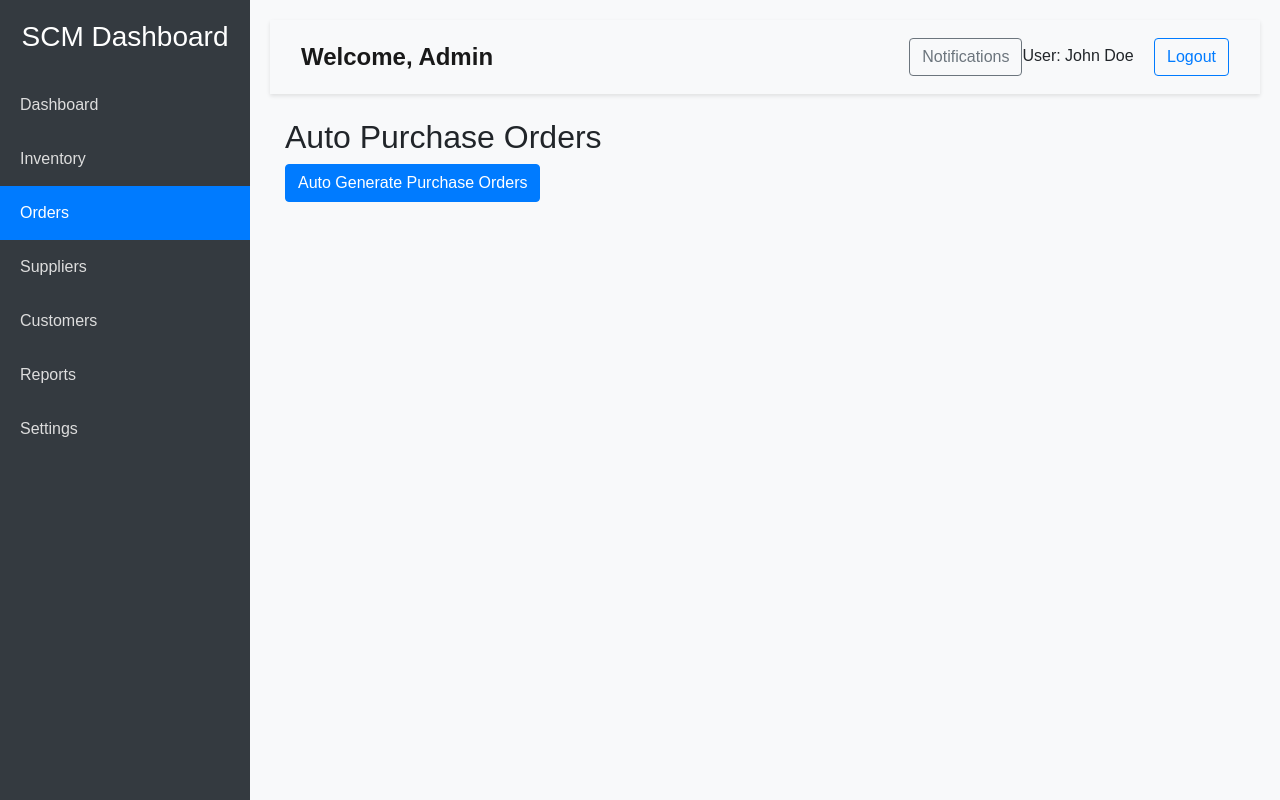
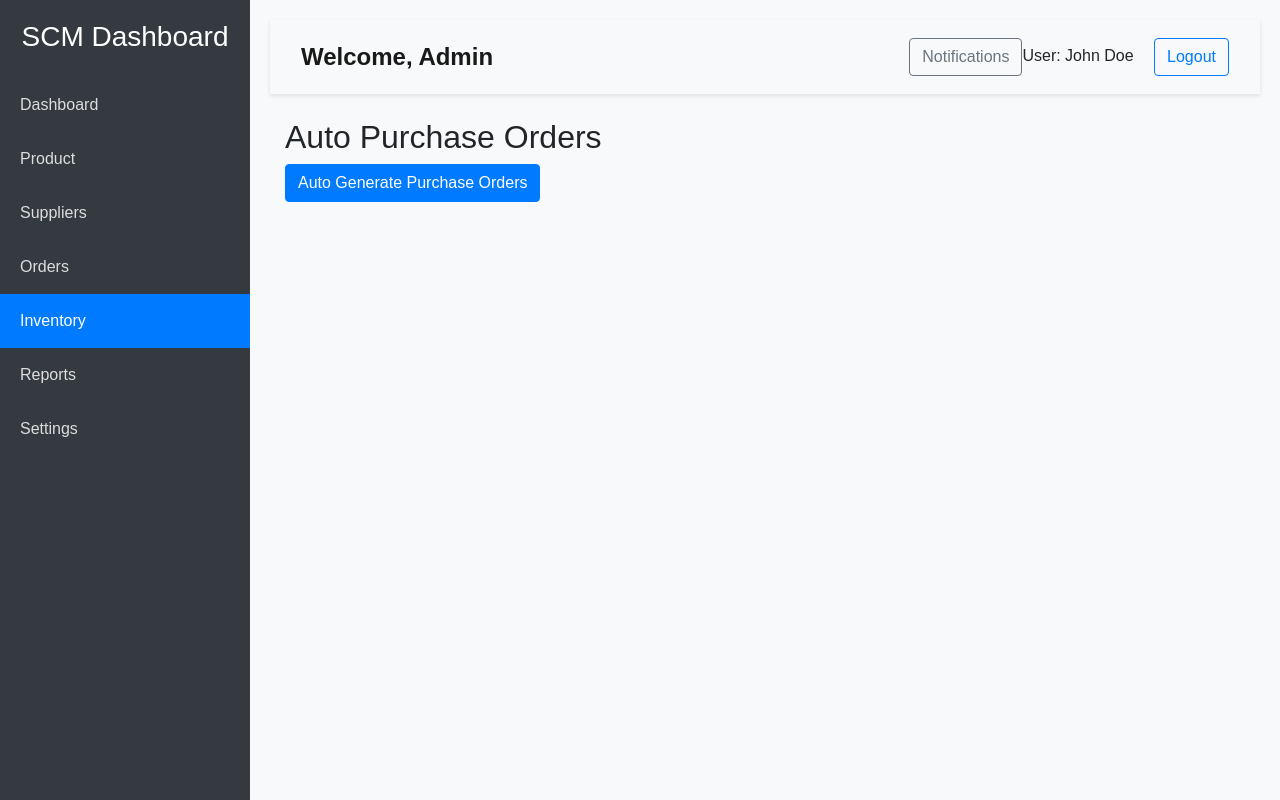
Before and after one commit to Rapolu27/supply_chain_management, a Django app: page /inventory in a window 1280 px wide. Run offline with Django 3.2, Linux system fonts and the light colour scheme; some libraries are stand-ins or nearby versions.

Commit message:
updated inventory code

```diff
--- a/templates/order/delete.html
+++ b/templates/order/delete.html
@@ -8,10 +8,10 @@
         <h3>SCM Dashboard</h3>
     </div>
     <a href="/user/dashboard" >Dashboard</a>
-    <a href="/product/list" >Inventory</a>
+    <a href="/product/list" >Product</a>
+    <a href="/supplier/list" >Suppliers</a>
     <a href="/purchaseorder/list" class="active">Orders</a>
-    <a href="/supplier/list" >Suppliers</a>
-    <a href="#">Customers</a>
+    <a href="/inventory">Inventory</a>
     <a href="#">Reports</a>
     <a href="#">Settings</a>
 </div>
--- a/templates/order/form.html
+++ b/templates/order/form.html
@@ -9,9 +9,9 @@
     </div>
     <a href="/user/dashboard" >Dashboard</a>
     <a href="/product/list" >Inventory</a>
+    <a href="/supplier/list" >Suppliers</a>
     <a href="/purchaseorder/list" class="active">Orders</a>
-    <a href="/supplier/list" >Suppliers</a>
-    <a href="#">Customers</a>
+    <a href="/inventory">Inventory</a>
     <a href="#">Reports</a>
     <a href="#">Settings</a>
 </div>
--- a/templates/order/inventory.html
+++ b/templates/order/inventory.html
@@ -8,10 +8,10 @@
         <h3>SCM Dashboard</h3>
     </div>
     <a href="/user/dashboard" >Dashboard</a>
-    <a href="/product/list" >Inventory</a>
-    <a href="/purchaseorder/list" class="active">Orders</a>
+    <a href="/product/list" >Product</a>
     <a href="/supplier/list" >Suppliers</a>
-    <a href="#">Customers</a>
+    <a href="/purchaseorder/list" >Orders</a>
+    <a href="/inventory" class="active">Inventory</a>
     <a href="#">Reports</a>
     <a href="#">Settings</a>
 </div>
--- a/templates/order/list.html
+++ b/templates/order/list.html
@@ -8,10 +8,10 @@
         <h3>SCM Dashboard</h3>
     </div>
     <a href="/user/dashboard" >Dashboard</a>
-    <a href="/product/list" >Inventory</a>
-    <a href="/purchaseorder/list" class="active">Orders</a>
+    <a href="/product/list" >Product</a>
     <a href="/supplier/list" >Suppliers</a>
-    <a href="#">Customers</a>
+    <a href="/purchaseorder/list" >Orders</a>
+    <a href="/inventory" class="active">Inventory</a>
     <a href="#">Reports</a>
     <a href="#">Settings</a>
 </div>
--- a/templates/product/delete.html
+++ b/templates/product/delete.html
@@ -8,10 +8,10 @@
         <h3>SCM Dashboard</h3>
     </div>
     <a href="/user/dashboard" >Dashboard</a>
-    <a href="/product/list" class="active">Inventory</a>
+    <a href="/product/list" class="active">Product</a>
+    <a href="/supplier/list" >Suppliers</a>
     <a href="/purchaseorder/list">Orders</a>
-    <a href="/supplier/list" >Suppliers</a>
-    <a href="#">Customers</a>
+    <a href="/inventory">Inventory</a>
     <a href="#">Reports</a>
     <a href="#">Settings</a>
 </div>
--- a/templates/product/form.html
+++ b/templates/product/form.html
@@ -8,10 +8,10 @@
         <h3>SCM Dashboard</h3>
     </div>
     <a href="/user/dashboard" >Dashboard</a>
-    <a href="/product/list" class="active">Inventory</a>
+    <a href="/product/list" class="active">Product</a>
+    <a href="/supplier/list" >Suppliers</a>
     <a href="/purchaseorder/list">Orders</a>
-    <a href="/supplier/list" >Suppliers</a>
-    <a href="#">Customers</a>
+    <a href="/inventory">Inventory</a>
     <a href="#">Reports</a>
     <a href="#">Settings</a>
 </div>
--- a/templates/product/list.html
+++ b/templates/product/list.html
@@ -8,10 +8,10 @@
         <h3>SCM Dashboard</h3>
     </div>
     <a href="/user/dashboard" >Dashboard</a>
-    <a href="/product/list" class="active">Inventory</a>
+    <a href="/product/list" class="active">Product</a>
+    <a href="/supplier/list" >Suppliers</a>
     <a href="/purchaseorder/list">Orders</a>
-    <a href="/supplier/list" >Suppliers</a>
-    <a href="#">Customers</a>
+    <a href="/inventory">Inventory</a>
     <a href="#">Reports</a>
     <a href="#">Settings</a>
 </div>
--- a/templates/supplier/delete.html
+++ b/templates/supplier/delete.html
@@ -8,10 +8,10 @@
         <h3>SCM Dashboard</h3>
     </div>
     <a href="/user/dashboard" >Dashboard</a>
-    <a href="/product/list">Inventory</a>
+    <a href="/product/list">Product</a>
+    <a href="/supplier/list" class="active">Suppliers</a>
     <a href="/purchaseorder/list">Orders</a>
-    <a href="/supplier/list" class="active">Suppliers</a>
-    <a href="#">Customers</a>
+    <a href="/inventory">Inventory</a>
     <a href="#">Reports</a>
     <a href="#">Settings</a>
 </div>
--- a/templates/supplier/form.html
+++ b/templates/supplier/form.html
@@ -8,10 +8,10 @@
         <h3>SCM Dashboard</h3>
     </div>
     <a href="/user/dashboard" >Dashboard</a>
-    <a href="/product/list">Inventory</a>
+    <a href="/product/list">Product</a>
+    <a href="/supplier/list" class="active">Suppliers</a>
     <a href="/purchaseorder/list">Orders</a>
-    <a href="/supplier/list" class="active">Suppliers</a>
-    <a href="#">Customers</a>
+    <a href="/inventory">Inventory</a>
     <a href="#">Reports</a>
     <a href="#">Settings</a>
 </div>
--- a/templates/supplier/list.html
+++ b/templates/supplier/list.html
@@ -9,10 +9,10 @@
         <h3>SCM Dashboard</h3>
     </div>
     <a href="/user/dashboard" >Dashboard</a>
-    <a href="/product/list">Inventory</a>
+    <a href="/product/list">Product</a>
+    <a href="/supplier/list" class="active">Suppliers</a>
     <a href="/purchaseorder/list">Orders</a>
-    <a href="/supplier/list" class="active">Suppliers</a>
-    <a href="#">Customers</a>
+    <a href="/inventory">Inventory</a>
     <a href="#">Reports</a>
     <a href="#">Settings</a>
 </div>
--- a/templates/user/base.html
+++ b/templates/user/base.html
@@ -101,10 +101,10 @@
             <h3>SCM Dashboard</h3>
         </div>
         <a href="/user/dashboard" class="active">Dashboard</a>
-        <a href="/product/list">Inventory</a>
+        <a href="/product/list">Product</a>
+        <a href="/supplier/list">Suppliers</a>
         <a href="/purchaseorder/list">Orders</a>
-        <a href="/supplier/list">Suppliers</a>
-        <a href="#">Customers</a>
+        <a href="/inventory">Inventory</a>
         <a href="#">Reports</a>
         <a href="#">Settings</a>
     </div>
--- a/templates/user/dashboard.html
+++ b/templates/user/dashboard.html
@@ -8,10 +8,10 @@
         <h3>SCM Dashboard</h3>
     </div>
     <a href="/user/dashboard" class="active">Dashboard</a>
-    <a href="/product/list">Inventory</a>
+    <a href="/product/list">products</a>
+    <a href="/supplier/list">Suppliers</a>
     <a href="/purchaseorder/list">Orders</a>
-    <a href="/supplier/list">Suppliers</a>
-    <a href="#">Customers</a>
+    <a href="/inventory">Inventory</a>
     <a href="#">Reports</a>
     <a href="#">Settings</a>
 </div>
```
Also changed, not shown: db.sqlite3.
